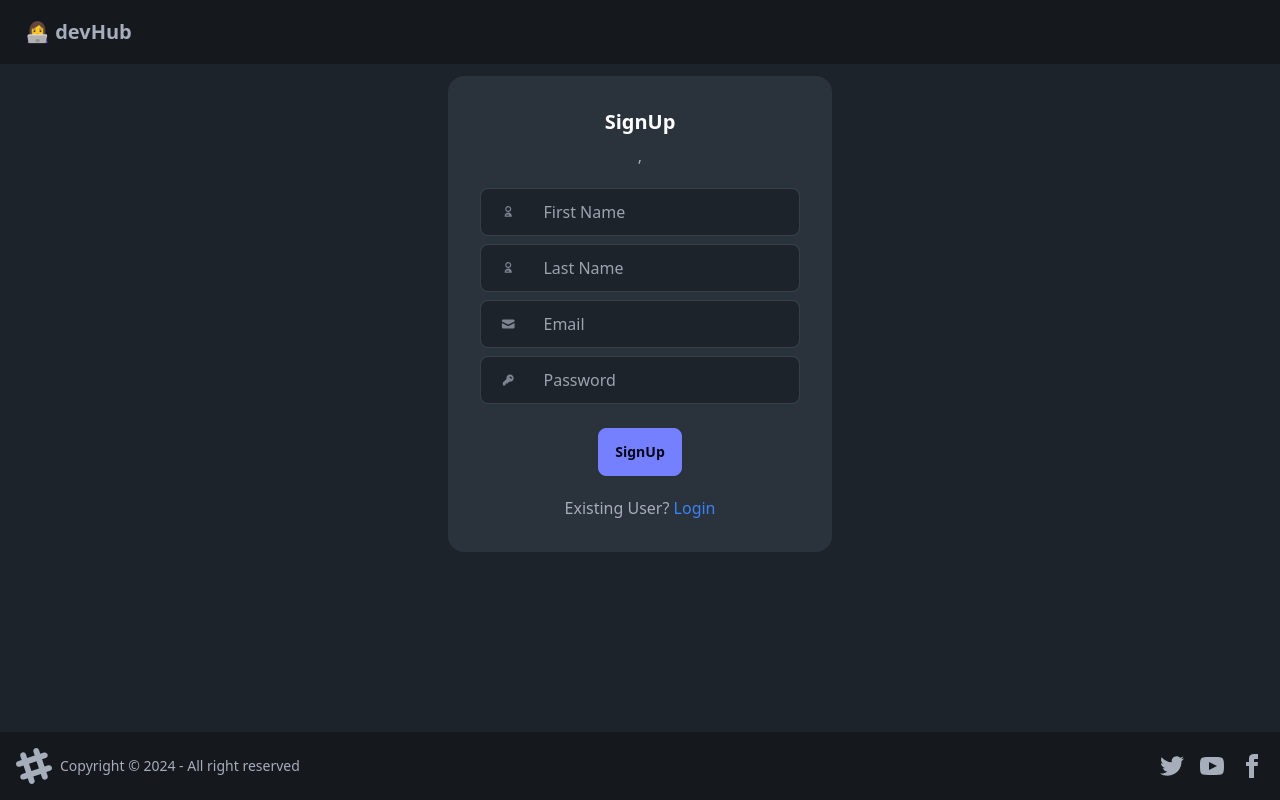
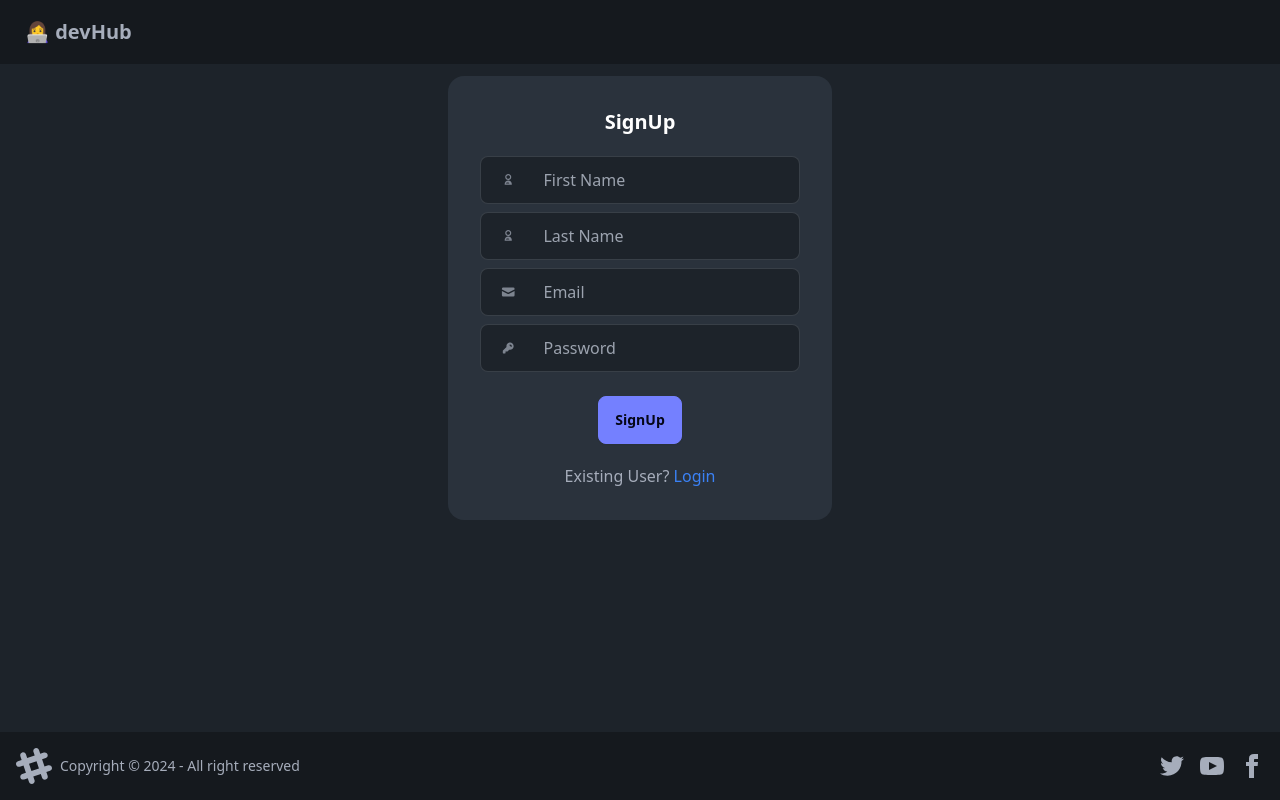
Before and after one commit to yashArrived/devHub-UI, a React (Vite) app: page /login in a window 1280 px wide. Built offline with nearby package versions, Linux system fonts and the light colour scheme; no server answers.

Commit message:
Security issue fixed

```diff
--- a/src/components/Login.jsx
+++ b/src/components/Login.jsx
@@ -54,7 +54,7 @@ const handleSignup = async () =>{
 <div className="card bg-neutral text-neutral-content w-96 h-full">
   <div className="card-body items-center text-center ">
     <h2 className='card-title text-white'> {isLogin ? "Login" : "SignUp"}</h2>
-    {email}, {password}
+
 
 {/* firstname , lastName */}
 
```
